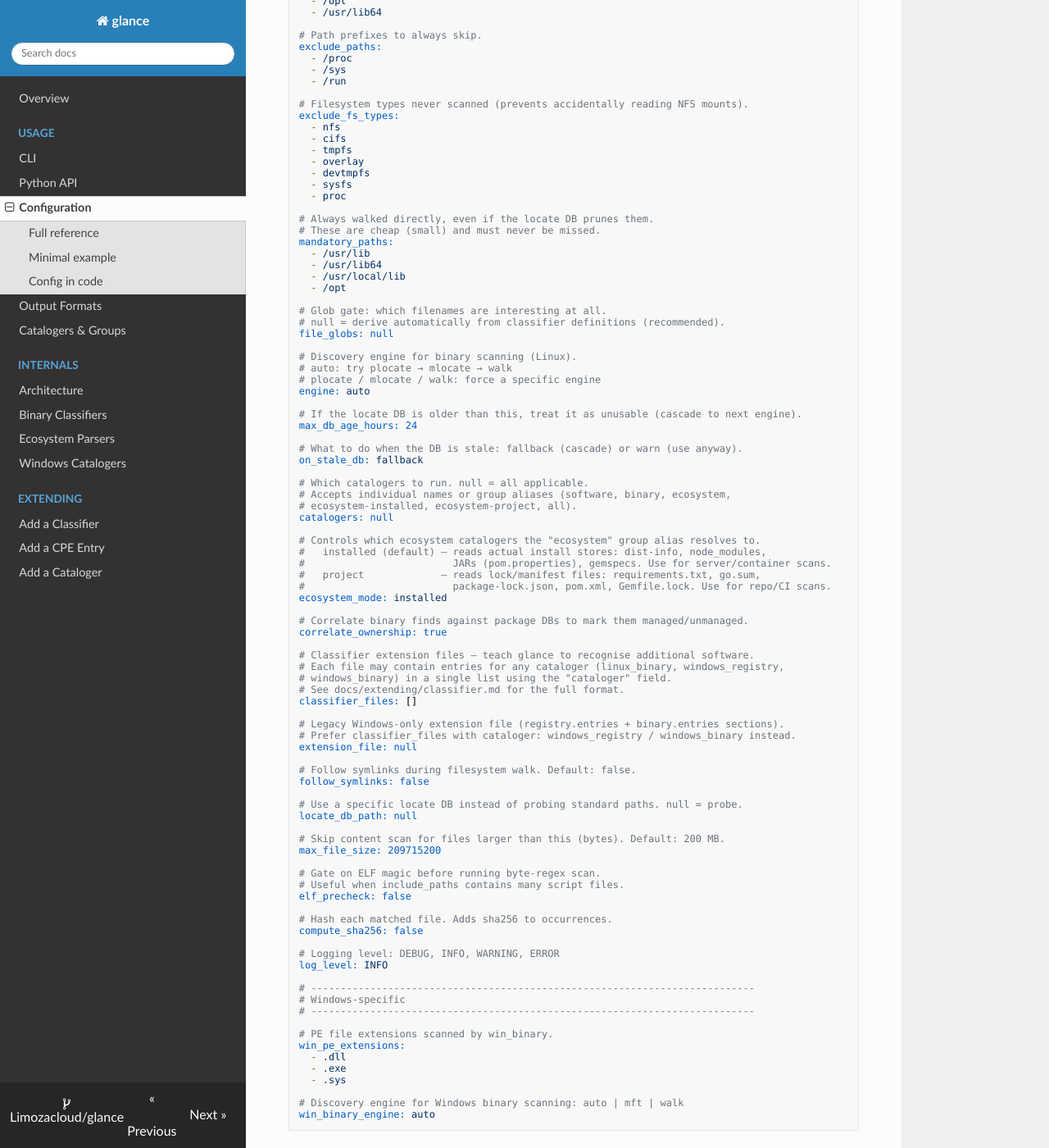
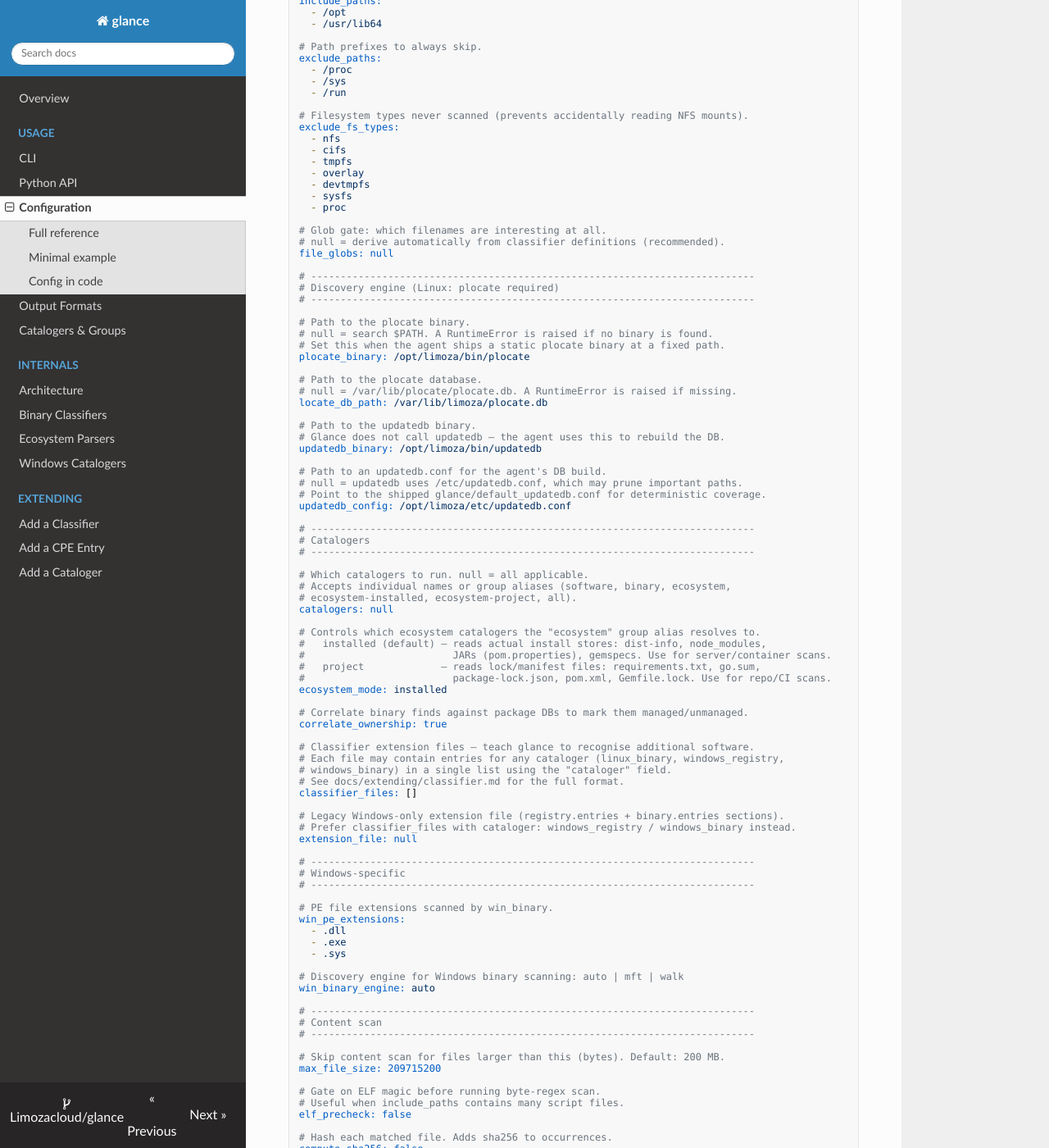
Before and after one commit to Limozacloud/glance, an MkDocs documentation site: the page built from docs/usage/config.md, in a window 1280 px wide and 1400 px high, scrolled down 378 px. Shown: the whole window at 82% size. Built offline with MkDocs 1.6.1, drawn with Linux system fonts in a browser that asks for light colours; nearby versions of some CDN libraries; some of the changed text lies outside the part shown.

Commit message:
docs: remove stale engine/mandatory_paths refs from cli and config docs (#22)
Co-authored-by: Mchill007 <mchill@outlook.de>

````diff
--- a/docs/usage/config.md
+++ b/docs/usage/config.md
@@ -5,10 +5,11 @@ glance accepts a YAML or JSON config file (`--config FILE`) or `Config` object i
 ## Full reference
 
 ```yaml
-# Paths to scan — the binary cataloger walks these for ELF/PE files;
-# ecosystem catalogers search here for manifests and install stores.
+# Paths to scan — ecosystem catalogers search here for manifests and install
+# stores. On Linux the binary cataloger uses plocate (not these paths directly);
+# on Windows it enumerates the MFT of all fixed drives.
 # Default (Linux): ["/"]
-# Default (Windows): all mounted drive letters, e.g. ["C:\\", "D:\\", "E:\\"]
+# Default (Windows): all fixed drive letters, e.g. ["C:\\", "D:\\"]
 include_paths:
   - /opt
   - /usr/lib64
@@ -29,28 +30,35 @@ exclude_fs_types:
   - sysfs
   - proc
 
-# Always walked directly, even if the locate DB prunes them.
-# These are cheap (small) and must never be missed.
-mandatory_paths:
-  - /usr/lib
-  - /usr/lib64
-  - /usr/local/lib
-  - /opt
-
 # Glob gate: which filenames are interesting at all.
 # null = derive automatically from classifier definitions (recommended).
 file_globs: null
 
-# Discovery engine for binary scanning (Linux).
-# auto: try plocate → mlocate → walk
-# plocate / mlocate / walk: force a specific engine
-engine: auto
+# ---------------------------------------------------------------------------
+# Discovery engine (Linux: plocate required)
+# ---------------------------------------------------------------------------
 
-# If the locate DB is older than this, treat it as unusable (cascade to next engine).
-max_db_age_hours: 24
+# Path to the plocate binary.
+# null = search $PATH. A RuntimeError is raised if no binary is found.
+# Set this when the agent ships a static plocate binary at a fixed path.
+plocate_binary: /opt/limoza/bin/plocate
 
-# What to do when the DB is stale: fallback (cascade) or warn (use anyway).
-on_stale_db: fallback
+# Path to the plocate database.
+# null = /var/lib/plocate/plocate.db. A RuntimeError is raised if missing.
+locate_db_path: /var/lib/limoza/plocate.db
+
+# Path to the updatedb binary.
+# Glance does not call updatedb — the agent uses this to rebuild the DB.
+updatedb_binary: /opt/limoza/bin/updatedb
+
+# Path to an updatedb.conf for the agent's DB build.
+# null = updatedb uses /etc/updatedb.conf, which may prune important paths.
+# Point to the shipped glance/default_updatedb.conf for deterministic coverage.
+updatedb_config: /opt/limoza/etc/updatedb.conf
+
+# ---------------------------------------------------------------------------
+# Catalogers
+# ---------------------------------------------------------------------------
 
 # Which catalogers to run. null = all applicable.
 # Accepts individual names or group aliases (software, binary, ecosystem,
@@ -77,11 +85,22 @@ classifier_files: []
 # Prefer classifier_files with cataloger: windows_registry / windows_binary instead.
 extension_file: null
 
-# Follow symlinks during filesystem walk. Default: false.
-follow_symlinks: false
+# ---------------------------------------------------------------------------
+# Windows-specific
+# ---------------------------------------------------------------------------
 
-# Use a specific locate DB instead of probing standard paths. null = probe.
-locate_db_path: null
+# PE file extensions scanned by win_binary.
+win_pe_extensions:
+  - .dll
+  - .exe
+  - .sys
+
+# Discovery engine for Windows binary scanning: auto | mft | walk
+win_binary_engine: auto
+
+# ---------------------------------------------------------------------------
+# Content scan
+# ---------------------------------------------------------------------------
 
 # Skip content scan for files larger than this (bytes). Default: 200 MB.
 max_file_size: 209715200
@@ -95,26 +114,13 @@ compute_sha256: false
 
 # Logging level: DEBUG, INFO, WARNING, ERROR
 log_level: INFO
-
-# ---------------------------------------------------------------------------
-# Windows-specific
-# ---------------------------------------------------------------------------
-
-# PE file extensions scanned by win_binary.
-win_pe_extensions:
-  - .dll
-  - .exe
-  - .sys
-
-# Discovery engine for Windows binary scanning: auto | mft | walk
-win_binary_engine: auto
 ```
 
 ## Minimal example
 
 ```yaml
-include_paths:
-  - /opt/apps
+plocate_binary: /opt/limoza/bin/plocate
+locate_db_path: /var/lib/limoza/plocate.db
 catalogers:
   - ecosystem
   - binary
@@ -127,15 +133,16 @@ glance --config my-scan.yaml --output sbom.json
 ## Config in code
 
 ```python
-from glance import Config, Engine
+from glance import Config, scan
 
 config = Config(
-    include_paths=["/opt/apps"],
+    plocate_binary="/opt/limoza/bin/plocate",
+    locate_db_path="/var/lib/limoza/plocate.db",
     catalogers=["ecosystem", "binary"],
-    ecosystem_mode="installed",   # "project" for repo scans
-    engine=Engine.WALK,
-    max_db_age_hours=48,
+    ecosystem_mode="installed",
 )
+
+result = scan(config)
 ```
 
 `Config` is a Python dataclass — every YAML key maps directly to a field.
````
Also changed, not shown: docs/usage/cli.md (+4 -5 lines).
